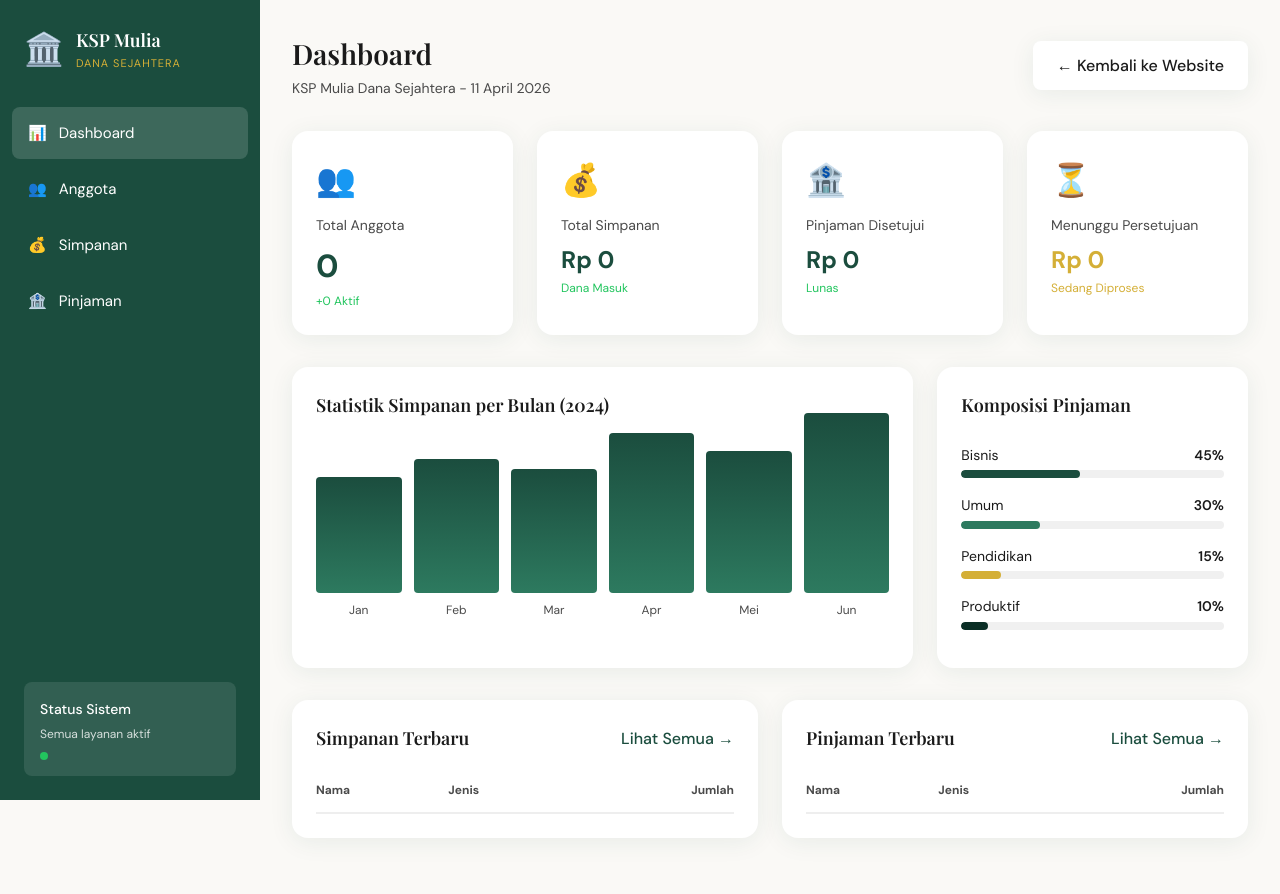
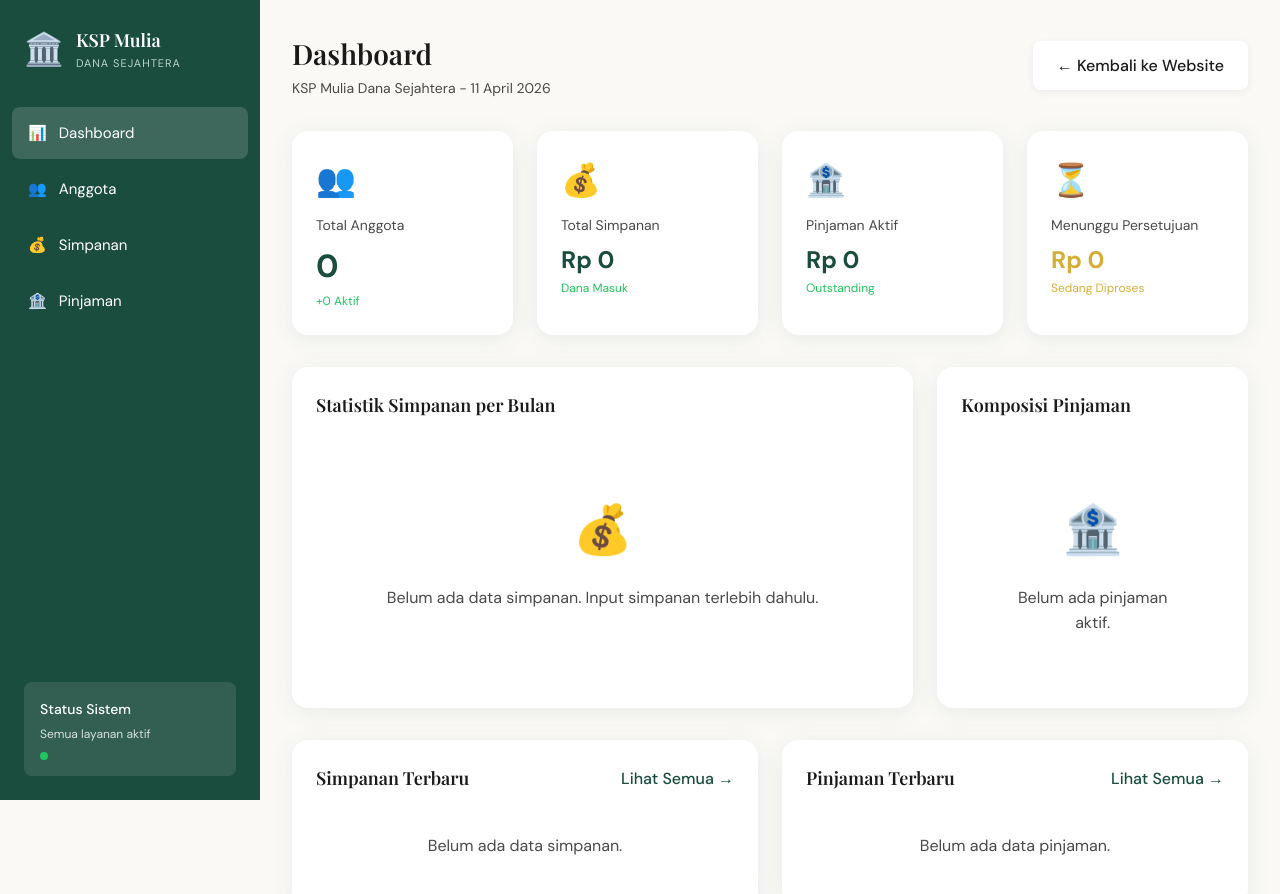
Before and after one commit to manangindu81-design/mds, a Next.js app: page /dashboard in a window 1280 px wide. Shown: the top 894 px of the page. Before the commit the page ends 870 px from the top, so only its background shows below. Built offline with nearby package versions, Linux system fonts and the light colour scheme.

Commit message:
Fix: connect dashboard to real database, remove dummy data
- Charts now only show data from Simpanan and Pinjaman tables
- Display empty state when no data exists
- Real-time calculation of totals and percentages
- Connect to DataContext for live data sync

```diff
--- a/src/app/dashboard/page.tsx
+++ b/src/app/dashboard/page.tsx
@@ -1,25 +1,69 @@
 "use client";
 import { useState } from "react";
 import Link from "next/link";
-
-const mockAnggota: { id: number; nik: string; nama: string; telepon: string; tanggalLahir: string; pekerjaan: string; status: string; joinDate: string }[] = [];
-
-const mockSimpanan: { id: number; idAnggota: number; nama: string; jenis: string; jumlah: number; tanggal: string; metode: string }[] = [];
-
-const mockPinjaman: { id: number; idAnggota: number; nama: string; jenis: string; jumlah: number; tenor: number; status: string; tanggal: string }[] = [];
+import { useData } from "../context/DataContext";
 
 const formatRupiah = (value: number) => {
   return new Intl.NumberFormat("id-ID", { style: "currency", currency: "IDR", minimumFractionDigits: 0 }).format(value);
 };
 
 export default function DashboardPage() {
+  const { anggota, simpanan, pinjaman, angsuran, transaksi } = useData();
   const [activeTab, setActiveTab] = useState("overview");
 
-  const totalAnggota = 0;
-  const anggotaAktif = 0;
-  const totalSimpanan = 0;
-  const totalPinjamanDisetujui = 0;
-  const totalPinjamanMenunggu = 0;
+  const totalanggota = anggota.length;
+  const anggotaAktif = anggota.filter(a => a.statusKeanggotaan === "Aktif" || !a.statusKeanggotaan).length;
+  const totalSimpanan = simpanan.reduce((sum, s) => sum + s.jumlah, 0);
+  const totalPinjamanDisetujui = pinjaman.filter(p => p.status === "Disetujui" && p.outstanding > 0).reduce((sum, p) => sum + p.jumlah, 0);
+  const totalPinjamanMenunggu = pinjaman.filter(p => p.status === "Menunggu").reduce((sum, p) => sum + p.jumlah, 0);
+
+  const komposisiPinjaman = () => {
+    const disetujui = pinjaman.filter(p => p.status === "Disetujui");
+    if (disetujui.length === 0) return [];
+
+    const grouped: Record<string, number> = {};
+    disetujui.forEach(p => {
+      const jenis = p.jenisPinjaman || "umum";
+      grouped[jenis] = (grouped[jenis] || 0) + p.jumlah;
+    });
+
+    const total = Object.values(grouped).reduce((a, b) => a + b, 0);
+    const colors: Record<string, string> = {
+      bisnis: "#1B4D3E",
+      umum: "#2D7A5F",
+      pendidikan: "#D4AF37",
+      produktif: "#0A2E25",
+      "dana-sehat": "#5B8C5A"
+    };
+
+    return Object.entries(grouped).map(([label, value]) => ({
+      label: label.charAt(0).toUpperCase() + label.slice(1).replace(/-/g, " "),
+      value: Math.round((value / total) * 100),
+      color: colors[label] || "#2D7A5F"
+    }));
+  };
+
+  const statistikSimpanan = () => {
+    if (simpanan.length === 0) return [];
+
+    const monthly: Record<string, number> = {};
+    simpanan.forEach(s => {
+      const bulan = s.tanggal?.substring(0, 7) || new Date().toISOString().substring(0, 7);
+      monthly[bulan] = (monthly[bulan] || 0) + s.jumlah;
+    });
+
+    const sortedMonths = Object.keys(monthly).sort().slice(-6);
+    const maxValue = Math.max(...Object.values(monthly), 1);
+
+    return sortedMonths.map(bulan => ({
+      month: new Date(bulan + "-01").toLocaleDateString("id-ID", { month: "short" }),
+      value: monthly[bulan],
+      height: (monthly[bulan] / maxValue) * 180
+    }));
+  };
+
+  const composition = komposisiPinjaman();
+  const monthlyStats = statistikSimpanan();
 
   const renderContent = () => {
     switch (activeTab) {
@@ -27,12 +71,11 @@ export default function DashboardPage() {
       default:
         return (
           <>
-            {/* Stats Cards */}
             <div style={{ display: "grid", gridTemplateColumns: "repeat(4, 1fr)", gap: 24, marginBottom: 32 }}>
               <div className="card" style={{ padding: 24 }}>
                 <div style={{ fontSize: 32, marginBottom: 8 }}>👥</div>
                 <div style={{ fontSize: 14, color: "var(--color-text-secondary)", marginBottom: 4 }}>Total Anggota</div>
-                <div style={{ fontSize: 32, fontWeight: 700, color: "var(--color-primary)" }}>{totalAnggota}</div>
+                <div style={{ fontSize: 32, fontWeight: 700, color: "var(--color-primary)" }}>{totalanggota}</div>
                 <div style={{ fontSize: 12, color: "#22c55e" }}>+{anggotaAktif} Aktif</div>
               </div>
 
@@ -45,9 +88,9 @@ export default function DashboardPage() {
 
               <div className="card" style={{ padding: 24 }}>
                 <div style={{ fontSize: 32, marginBottom: 8 }}>🏦</div>
-                <div style={{ fontSize: 14, color: "var(--color-text-secondary)", marginBottom: 4 }}>Pinjaman Disetujui</div>
+                <div style={{ fontSize: 14, color: "var(--color-text-secondary)", marginBottom: 4 }}>Pinjaman Aktif</div>
                 <div style={{ fontSize: 24, fontWeight: 700, color: "var(--color-primary)" }}>{formatRupiah(totalPinjamanDisetujui)}</div>
-                <div style={{ fontSize: 12, color: "#22c55e" }}>Lunas</div>
+                <div style={{ fontSize: 12, color: "#22c55e" }}>Outstanding</div>
               </div>
 
               <div className="card" style={{ padding: 24 }}>
@@ -58,23 +101,21 @@ export default function DashboardPage() {
               </div>
             </div>
 
-            {/* Charts Section */}
             <div style={{ display: "grid", gridTemplateColumns: "2fr 1fr", gap: 24, marginBottom: 32 }}>
               <div className="card" style={{ padding: 24 }}>
-                <h3 style={{ fontSize: 18, marginBottom: 24 }}>Statistik Simpanan per Bulan (2024)</h3>
+                <h3 style={{ fontSize: 18, marginBottom: 24 }}>Statistik Simpanan per Bulan</h3>
+                {monthlyStats.length === 0 ? (
+                  <div style={{ textAlign: "center", padding: 48, color: "var(--color-text-secondary)" }}>
+                    <div style={{ fontSize: 48, marginBottom: 16 }}>💰</div>
+                    <p>Belum ada data simpanan. Input simpanan terlebih dahulu.</p>
+                  </div>
+                ) : (
                   <div style={{ display: "flex", alignItems: "flex-end", gap: 12, height: 200, paddingBottom: 24 }}>
-                  {[
-                    { month: "Jan", value: 4500000 },
-                    { month: "Feb", value: 5200000 },
-                    { month: "Mar", value: 4800000 },
-                    { month: "Apr", value: 6200000 },
-                    { month: "Mei", value: 5500000 },
-                    { month: "Jun", value: 7000000 },
-                  ].map((item, index) => (
+                    {monthlyStats.map((item, index) => (
                       <div key={index} style={{ flex: 1, display: "flex", flexDirection: "column", alignItems: "center", gap: 8 }}>
                         <div style={{
                           width: "100%",
-                        height: `${(item.value / 7000000) * 180}px`,
+                          height: `${item.height}px`,
                           background: "linear-gradient(180deg, var(--color-primary) 0%, var(--color-primary-light) 100%)",
                           borderRadius: 4,
                           transition: "height 0.3s"
@@ -83,17 +124,19 @@ export default function DashboardPage() {
                       </div>
                     ))}
                   </div>
+                )}
               </div>
 
               <div className="card" style={{ padding: 24 }}>
                 <h3 style={{ fontSize: 18, marginBottom: 24 }}>Komposisi Pinjaman</h3>
+                {composition.length === 0 ? (
+                  <div style={{ textAlign: "center", padding: 48, color: "var(--color-text-secondary)" }}>
+                    <div style={{ fontSize: 48, marginBottom: 16 }}>🏦</div>
+                    <p>Belum ada pinjaman aktif.</p>
+                  </div>
+                ) : (
                   <div style={{ display: "flex", flexDirection: "column", gap: 16 }}>
-                  {[
-                    { label: "Bisnis", value: 45, color: "#1B4D3E" },
-                    { label: "Umum", value: 30, color: "#2D7A5F" },
-                    { label: "Pendidikan", value: 15, color: "#D4AF37" },
-                    { label: "Produktif", value: 10, color: "#0A2E25" },
-                  ].map((item, index) => (
+                    {composition.map((item, index) => (
                       <div key={index}>
                         <div style={{ display: "flex", justifyContent: "space-between", marginBottom: 4 }}>
                           <span style={{ fontSize: 14 }}>{item.label}</span>
@@ -105,16 +148,21 @@ export default function DashboardPage() {
                       </div>
                     ))}
                   </div>
+                )}
               </div>
             </div>
 
-            {/* Recent Data */}
             <div style={{ display: "grid", gridTemplateColumns: "1fr 1fr", gap: 24 }}>
               <div className="card" style={{ padding: 24 }}>
                 <div style={{ display: "flex", justifyContent: "space-between", alignItems: "center", marginBottom: 16 }}>
                   <h3 style={{ fontSize: 18 }}>Simpanan Terbaru</h3>
                   <button onClick={() => setActiveTab("simpanan")} style={{ background: "none", border: "none", color: "var(--color-primary)", cursor: "pointer", fontWeight: 500 }}>Lihat Semua →</button>
                 </div>
+                {simpanan.length === 0 ? (
+                  <div style={{ textAlign: "center", padding: 24, color: "var(--color-text-secondary)" }}>
+                    <p>Belum ada data simpanan.</p>
+                  </div>
+                ) : (
                   <table style={{ width: "100%", borderCollapse: "collapse" }}>
                     <thead>
                       <tr style={{ borderBottom: "2px solid #eee" }}>
@@ -124,15 +172,16 @@ export default function DashboardPage() {
                       </tr>
                     </thead>
                     <tbody>
-                    {mockSimpanan.slice(0, 4).map((item, index) => (
+                      {simpanan.slice(0, 4).map((item, index) => (
                         <tr key={index} style={{ borderBottom: "1px solid #f5f5f5" }}>
                           <td style={{ padding: "12px 0", fontSize: 14 }}>{item.nama}</td>
-                        <td style={{ padding: "12px 0", fontSize: 14 }}>{item.jenis}</td>
+                          <td style={{ padding: "12px 0", fontSize: 14 }}>{item.jenisSimpanan}</td>
                           <td style={{ padding: "12px 0", fontSize: 14, textAlign: "right", fontWeight: 500 }}>{formatRupiah(item.jumlah)}</td>
                         </tr>
                       ))}
                     </tbody>
                   </table>
+                )}
               </div>
 
               <div className="card" style={{ padding: 24 }}>
@@ -140,6 +189,11 @@ export default function DashboardPage() {
                   <h3 style={{ fontSize: 18 }}>Pinjaman Terbaru</h3>
                   <button onClick={() => setActiveTab("pinjaman")} style={{ background: "none", border: "none", color: "var(--color-primary)", cursor: "pointer", fontWeight: 500 }}>Lihat Semua →</button>
                 </div>
+                {pinjaman.length === 0 ? (
+                  <div style={{ textAlign: "center", padding: 24, color: "var(--color-text-secondary)" }}>
+                    <p>Belum ada data pinjaman.</p>
+                  </div>
+                ) : (
                   <table style={{ width: "100%", borderCollapse: "collapse" }}>
                     <thead>
                       <tr style={{ borderBottom: "2px solid #eee" }}>
@@ -149,15 +203,16 @@ export default function DashboardPage() {
                       </tr>
                     </thead>
                     <tbody>
-                    {mockPinjaman.slice(0, 4).map((item, index) => (
+                      {pinjaman.slice(0, 4).map((item, index) => (
                         <tr key={index} style={{ borderBottom: "1px solid #f5f5f5" }}>
                           <td style={{ padding: "12px 0", fontSize: 14 }}>{item.nama}</td>
-                        <td style={{ padding: "12px 0", fontSize: 14 }}>{item.jenis}</td>
+                          <td style={{ padding: "12px 0", fontSize: 14 }}>{item.jenisPinjaman}</td>
                           <td style={{ padding: "12px 0", fontSize: 14, textAlign: "right", fontWeight: 500 }}>{formatRupiah(item.jumlah)}</td>
                         </tr>
                       ))}
                     </tbody>
                   </table>
+                )}
               </div>
             </div>
           </>
@@ -168,8 +223,15 @@ export default function DashboardPage() {
           <div className="card" style={{ padding: 24 }}>
             <div style={{ display: "flex", justifyContent: "space-between", alignItems: "center", marginBottom: 24 }}>
               <h3 style={{ fontSize: 18 }}>Data Anggota</h3>
-              <button style={{ background: "var(--color-primary)", color: "white", padding: "10px 20px", borderRadius: 8, border: "none", cursor: "pointer", fontWeight: 500 }}>+ Tambah Anggota</button>
+              <Link href="/anggota" style={{ background: "var(--color-primary)", color: "white", padding: "10px 20px", borderRadius: 8, border: "none", textDecoration: "none", fontWeight: 500, display: "inline-block" }}>+ Tambah Anggota</Link>
             </div>
+            {anggota.length === 0 ? (
+              <div style={{ textAlign: "center", padding: 48, color: "var(--color-text-secondary)" }}>
+                <div style={{ fontSize: 48, marginBottom: 16 }}>👥</div>
+                <p>Belum ada anggota. Daftar anggota terlebih dahulu.</p>
+                <Link href="/anggota" style={{ display: "inline-block", marginTop: 16, color: "var(--color-primary)", textDecoration: "none", fontWeight: 500 }}>→ Daftar Anggota</Link>
+              </div>
+            ) : (
               <table style={{ width: "100%", borderCollapse: "collapse" }}>
                 <thead>
                   <tr style={{ borderBottom: "2px solid #eee" }}>
@@ -178,11 +240,10 @@ export default function DashboardPage() {
                     <th style={{ textAlign: "left", padding: 12, fontSize: 12, color: "var(--color-text-secondary)" }}>Telepon</th>
                     <th style={{ textAlign: "left", padding: 12, fontSize: 12, color: "var(--color-text-secondary)" }}>Pekerjaan</th>
                     <th style={{ textAlign: "left", padding: 12, fontSize: 12, color: "var(--color-text-secondary)" }}>Status</th>
-                  <th style={{ textAlign: "center", padding: 12, fontSize: 12, color: "var(--color-text-secondary)" }}>Aksi</th>
                   </tr>
                 </thead>
                 <tbody>
-                {mockAnggota.map((item, index) => (
+                  {anggota.map((item, index) => (
                     <tr key={index} style={{ borderBottom: "1px solid #f5f5f5" }}>
                       <td style={{ padding: 12, fontSize: 14, fontFamily: "monospace" }}>{item.nik}</td>
                       <td style={{ padding: 12, fontSize: 14, fontWeight: 500 }}>{item.nama}</td>
@@ -193,19 +254,17 @@ export default function DashboardPage() {
                           padding: "4px 12px",
                           borderRadius: 12,
                           fontSize: 12,
-                        background: item.status === "Aktif" ? "#d4edda" : "#f8d7da",
-                        color: item.status === "Aktif" ? "#155724" : "#721c24"
+                          background: item.statusKeanggotaan === "Aktif" ? "#d4edda" : "#f8d7da",
+                          color: item.statusKeanggotaan === "Aktif" ? "#155724" : "#721c24"
                         }}>
-                        {item.status}
+                          {item.statusKeanggotaan || "Aktif"}
                         </span>
-                    </td>
-                    <td style={{ padding: 12, textAlign: "center" }}>
-                      <button style={{ background: "none", border: "none", cursor: "pointer", color: "var(--color-primary)", fontWeight: 500 }}>Edit</button>
                       </td>
                     </tr>
                   ))}
                 </tbody>
               </table>
+            )}
           </div>
         );
 
@@ -216,6 +275,13 @@ export default function DashboardPage() {
               <h3 style={{ fontSize: 18 }}>Data Simpanan</h3>
               <Link href="/simpanan" style={{ background: "var(--color-primary)", color: "white", padding: "10px 20px", borderRadius: 8, border: "none", textDecoration: "none", fontWeight: 500, display: "inline-block" }}>+ Input Simpanan</Link>
             </div>
+            {simpanan.length === 0 ? (
+              <div style={{ textAlign: "center", padding: 48, color: "var(--color-text-secondary)" }}>
+                <div style={{ fontSize: 48, marginBottom: 16 }}>💰</div>
+                <p>Belum ada data simpanan.</p>
+                <Link href="/simpanan" style={{ display: "inline-block", marginTop: 16, color: "var(--color-primary)", textDecoration: "none", fontWeight: 500 }}>→ Input Simpanan</Link>
+              </div>
+            ) : (
               <table style={{ width: "100%", borderCollapse: "collapse" }}>
                 <thead>
                   <tr style={{ borderBottom: "2px solid #eee" }}>
@@ -227,11 +293,11 @@ export default function DashboardPage() {
                   </tr>
                 </thead>
                 <tbody>
-                {mockSimpanan.map((item, index) => (
+                  {simpanan.map((item, index) => (
                     <tr key={index} style={{ borderBottom: "1px solid #f5f5f5" }}>
                       <td style={{ padding: 12, fontSize: 14 }}>#{item.id}</td>
                       <td style={{ padding: 12, fontSize: 14, fontWeight: 500 }}>{item.nama}</td>
-                    <td style={{ padding: 12, fontSize: 14 }}>{item.jenis}</td>
+                      <td style={{ padding: 12, fontSize: 14 }}>{item.jenisSimpanan}</td>
                       <td style={{ padding: 12, fontSize: 14, textAlign: "right", fontWeight: 500 }}>{formatRupiah(item.jumlah)}</td>
                       <td style={{ padding: 12, fontSize: 14 }}>{item.tanggal}</td>
                     </tr>
@@ -245,6 +311,7 @@ export default function DashboardPage() {
                   </tr>
                 </tfoot>
               </table>
+            )}
           </div>
         );
 
@@ -255,6 +322,13 @@ export default function DashboardPage() {
               <h3 style={{ fontSize: 18 }}>Data Pinjaman</h3>
               <Link href="/pinjaman" style={{ background: "var(--color-primary)", color: "white", padding: "10px 20px", borderRadius: 8, border: "none", textDecoration: "none", fontWeight: 500, display: "inline-block" }}>+ Input Pinjaman</Link>
             </div>
+            {pinjaman.length === 0 ? (
+              <div style={{ textAlign: "center", padding: 48, color: "var(--color-text-secondary)" }}>
+                <div style={{ fontSize: 48, marginBottom: 16 }}>🏦</div>
+                <p>Belum ada data pinjaman.</p>
+                <Link href="/pinjaman" style={{ display: "inline-block", marginTop: 16, color: "var(--color-primary)", textDecoration: "none", fontWeight: 500 }}>→ Input Pinjaman</Link>
+              </div>
+            ) : (
               <table style={{ width: "100%", borderCollapse: "collapse" }}>
                 <thead>
                   <tr style={{ borderBottom: "2px solid #eee" }}>
@@ -267,11 +341,11 @@ export default function DashboardPage() {
                   </tr>
                 </thead>
                 <tbody>
-                {mockPinjaman.map((item, index) => (
+                  {pinjaman.map((item, index) => (
                     <tr key={index} style={{ borderBottom: "1px solid #f5f5f5" }}>
                       <td style={{ padding: 12, fontSize: 14 }}>#{item.id}</td>
                       <td style={{ padding: 12, fontSize: 14, fontWeight: 500 }}>{item.nama}</td>
-                    <td style={{ padding: 12, fontSize: 14 }}>{item.jenis}</td>
+                      <td style={{ padding: 12, fontSize: 14 }}>{item.jenisPinjaman}</td>
                       <td style={{ padding: 12, fontSize: 14, textAlign: "right", fontWeight: 500 }}>{formatRupiah(item.jumlah)}</td>
                       <td style={{ padding: 12, fontSize: 14, textAlign: "center" }}>{item.tenor} bln</td>
                       <td style={{ padding: 12, textAlign: "center" }}>
@@ -279,8 +353,8 @@ export default function DashboardPage() {
                           padding: "4px 12px",
                           borderRadius: 12,
                           fontSize: 12,
-                        background: item.status === "Lunas" ? "#d4edda" : "#fff3cd",
-                        color: item.status === "Lunas" ? "#155724" : "#856404"
+                          background: item.status === "Disetujui" ? "#d4edda" : item.status === "Menunggu" ? "#fff3cd" : "#f8d7da",
+                          color: item.status === "Disetujui" ? "#155724" : item.status === "Menunggu" ? "#856404" : "#721c24"
                         }}>
                           {item.status}
                         </span>
@@ -289,6 +363,7 @@ export default function DashboardPage() {
                   ))}
                 </tbody>
               </table>
+            )}
           </div>
         );
     }
@@ -296,14 +371,13 @@ export default function DashboardPage() {
 
   return (
     <div style={{ display: "flex", minHeight: "100vh", background: "var(--color-background)" }}>
-      {/* Sidebar */}
       <aside style={{ width: 260, background: "var(--color-primary)", color: "white", padding: "24px 0", position: "fixed", height: "100vh" }}>
         <div style={{ padding: "0 24px", marginBottom: 32 }}>
           <Link href="/" style={{ display: "flex", alignItems: "center", gap: 12, textDecoration: "none", color: "white" }}>
             <span style={{ fontSize: 32 }}>🏛️</span>
             <div>
               <div style={{ fontFamily: "var(--font-heading)", fontSize: 18, fontWeight: 600 }}>KSP Mulia</div>
-              <div style={{ fontSize: 11, color: "var(--color-secondary)", letterSpacing: 1 }}>DANA SEJAHTERA</div>
+              <div style={{ fontSize: 11, color: "#b8d4c8", letterSpacing: 1 }}>DANA SEJAHTERA</div>
             </div>
           </Link>
         </div>
@@ -350,7 +424,6 @@ export default function DashboardPage() {
         </div>
       </aside>
 
-      {/* Main Content */}
       <main style={{ flex: 1, marginLeft: 260, padding: 32 }}>
         <div style={{ display: "flex", justifyContent: "space-between", alignItems: "center", marginBottom: 32 }}>
           <div>
@@ -363,7 +436,7 @@ export default function DashboardPage() {
             <p style={{ fontSize: 14, color: "var(--color-text-secondary)" }}>KSP Mulia Dana Sejahtera - {new Date().toLocaleDateString("id-ID", { year: "numeric", month: "long", day: "numeric" })}</p>
           </div>
           <div style={{ display: "flex", gap: 12 }}>
-            <Link href="/" style={{ padding: "12px 24px", background: "var(--color-surface)", borderRadius: 8, textDecoration: "none", color: "var(--color-text-primary)", fontWeight: 500, boxShadow: "var(--shadow-card)" }}>
+            <Link href="/" style={{ padding: "12px 24px", background: "var(--color-surface)", borderRadius: 8, textDecoration: "none", color: "var(--color-text-primary)", fontWeight: 500, boxShadow: "0 2px 8px rgba(0,0,0,0.06)" }}>
               ← Kembali ke Website
             </Link>
           </div>
```
Lines whose indentation alone changed are shown as unchanged.
